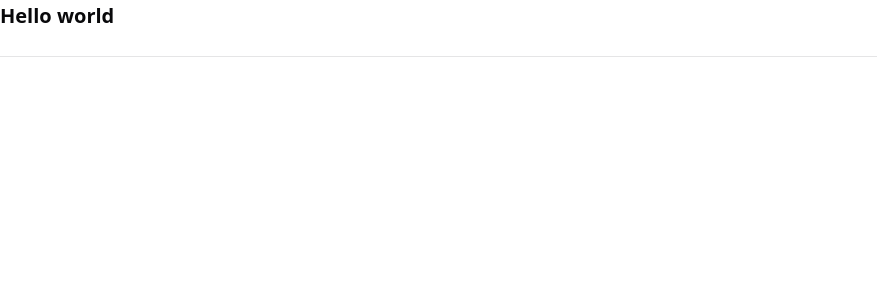
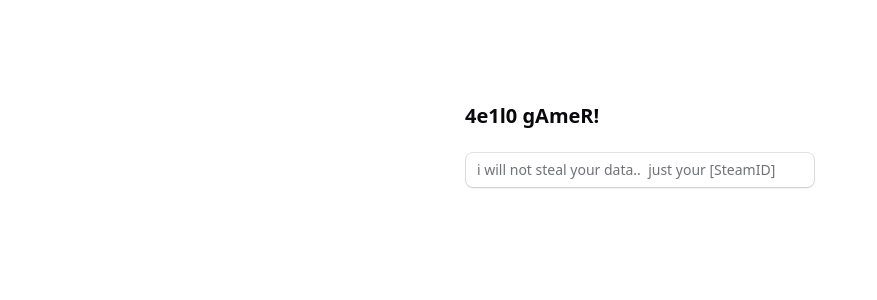
Before and after one commit to codingducksrl/tecaj-vega-frontend, a React (Vite) app: page / in a window 1280 px wide. Shown: the top 300 px of the page, without its empty margins (0-877 px from the left). Built offline with nearby package versions, Linux system fonts and the light colour scheme.

Commit message:
login homepage

```diff
--- /dev/null
+++ b/src/components/molecules/loginForm.tsx
@@ -0,0 +1,5 @@
+export function loginForm() {
+    return (
+        <></>
+    );
+}
--- a/src/pages/Home.tsx
+++ b/src/pages/Home.tsx
@@ -1,11 +1,17 @@
-import {Heading} from "@components/catalyst/heading.tsx";
+import { Input } from "@/components/catalyst/input";
+import { Heading } from "@components/catalyst/heading.tsx";
 
 export default function Home() {
     return (
         <>
-            <div
-                className="flex w-full flex-wrap items-end justify-between gap-4 border-b border-zinc-950/10 pb-6 dark:border-white/10">
-                <Heading>Hello world</Heading>
+            <div className="flex flex-col w-full items-center">
+                <div className="w-[350px] mt-[100px]">
+                    <Heading>4e1l0 gAmeR!</Heading>
+
+                    <div className="mt-[20px]">
+                        <Input placeholder="i will not steal your data..  just your [SteamID]"></Input>
+                    </div>
+                </div>
             </div>
         </>
     )
```
Also changed, not shown: 1 other file (tests, documents, lock files or other folders).
